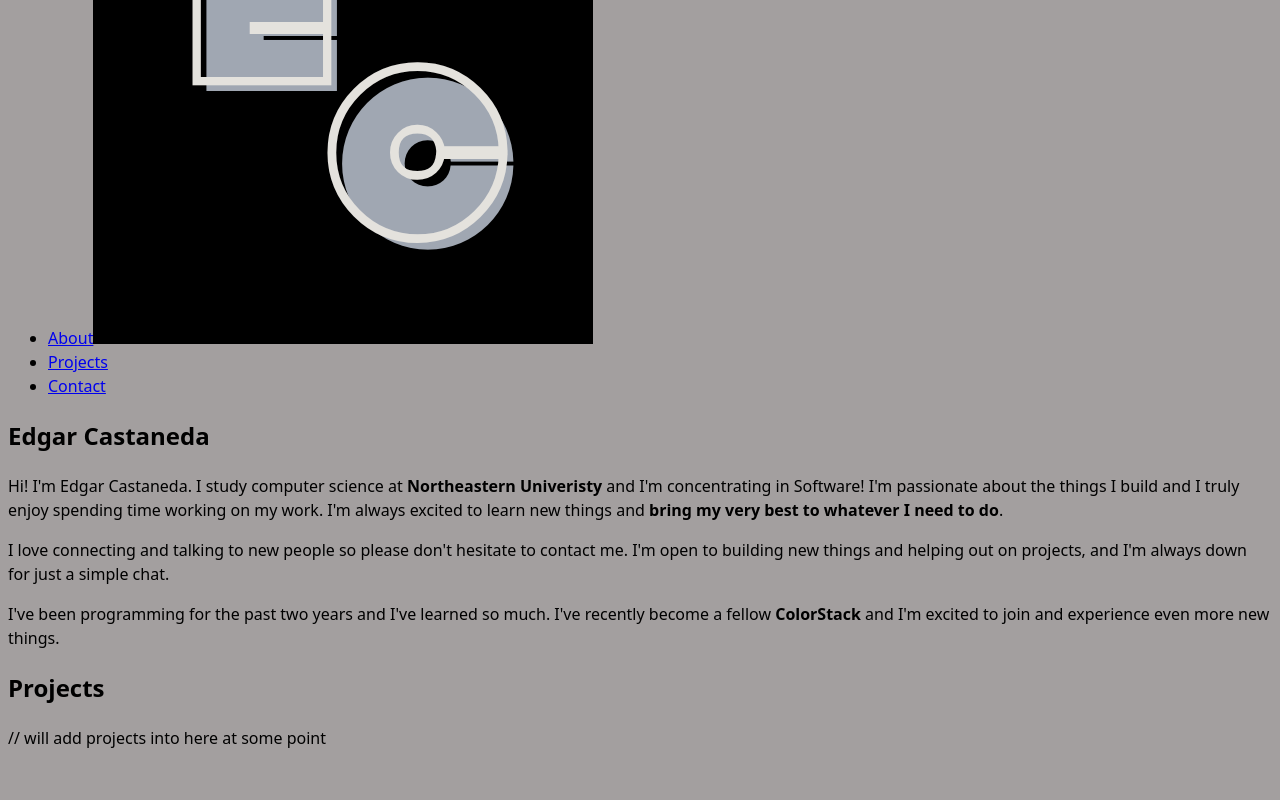
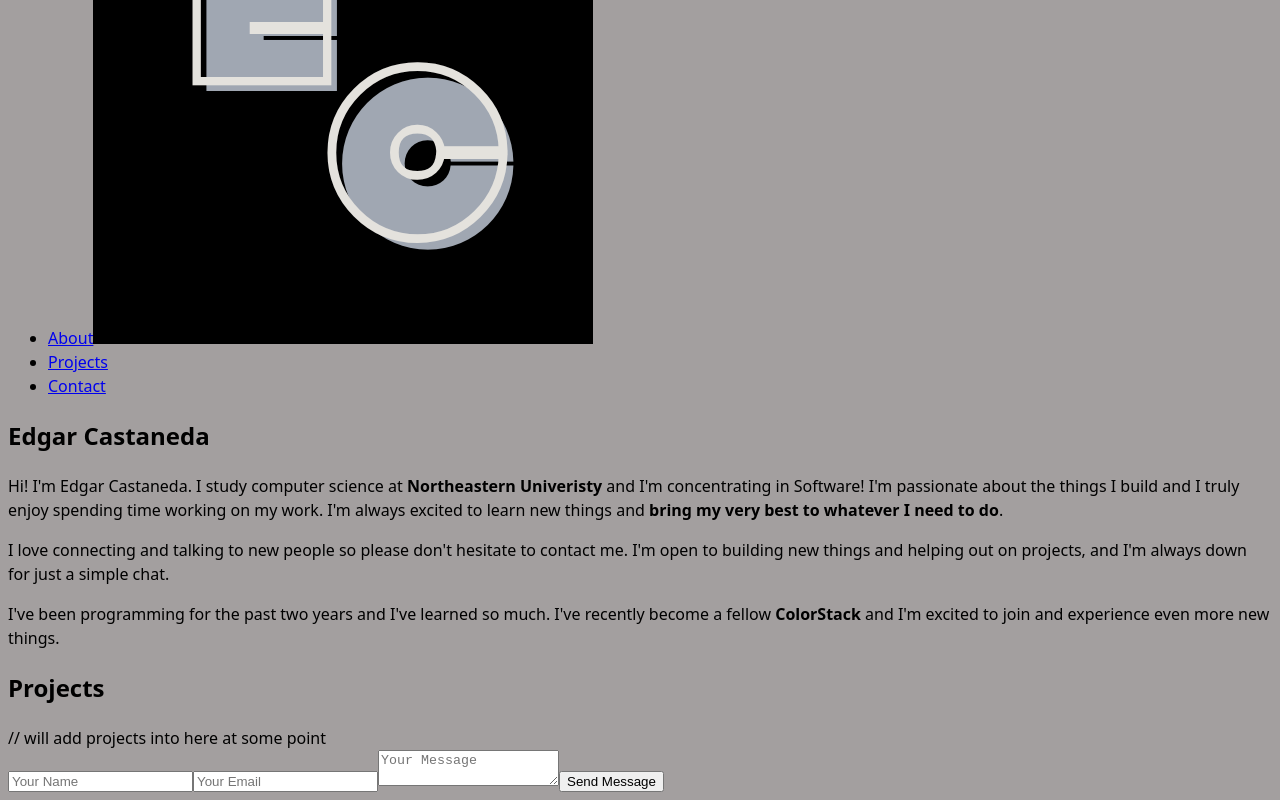
Before and after one commit to Ga8ilan/Portfolio, a React (Vite) app: page / in a window 1280 px wide. Shown: the part 172-972 px from the top of the page. Before the commit the page ends 930 px from the top, so only its background shows below. Built offline with nearby package versions, Linux system fonts and the light colour scheme.

Commit message:
fixed up the form-spree starter code

```diff
--- a/src/App.jsx
+++ b/src/App.jsx
@@ -1,6 +1,7 @@
 import NavBar from "./components/navbar";
 import About from "./components/about";
 import Projects from "./components/projects"
+import ContactForm from "./components/contactform";
 
 function App() {
   return (
@@ -8,6 +9,7 @@ function App() {
       <NavBar />
       <About />
       <Projects />
+      <ContactForm />
     </div>
   );
 }
--- a/src/components/contactform.jsx
+++ b/src/components/contactform.jsx
@@ -3,17 +3,19 @@ import { useForm, ValidationError } from '@formspree/react';
 function ContactForm() {
     const [state, handleSubmit] = useForm("xbdakaza");
     if (state.succeeded) {
-        return <p>I'll get back to you soon!</p>;
+        return <p>I'll get back to you soon</p>;
     }
     return (
         <form onSubmit={handleSubmit}>
-            <label htmlFor="email">
-                Email Address
-            </label>
+            <input
+                type="text"
+                name="name"
+                placeholder="Your Name" required
+            />
             <input
                 id="email"
-                type="email"
                 name="email"
+                placeholder="Your Email" required
             />
             <ValidationError
                 prefix="Email"
@@ -23,6 +25,7 @@ function ContactForm() {
             <textarea
                 id="message"
                 name="message"
+                placeholder="Your Message" required
             />
             <ValidationError
                 prefix="Message"
@@ -30,7 +33,7 @@ function ContactForm() {
                 errors={state.errors}
             />
             <button type="submit" disabled={state.submitting}>
-                Submit
+                Send Message
             </button>
         </form>
     );
```
